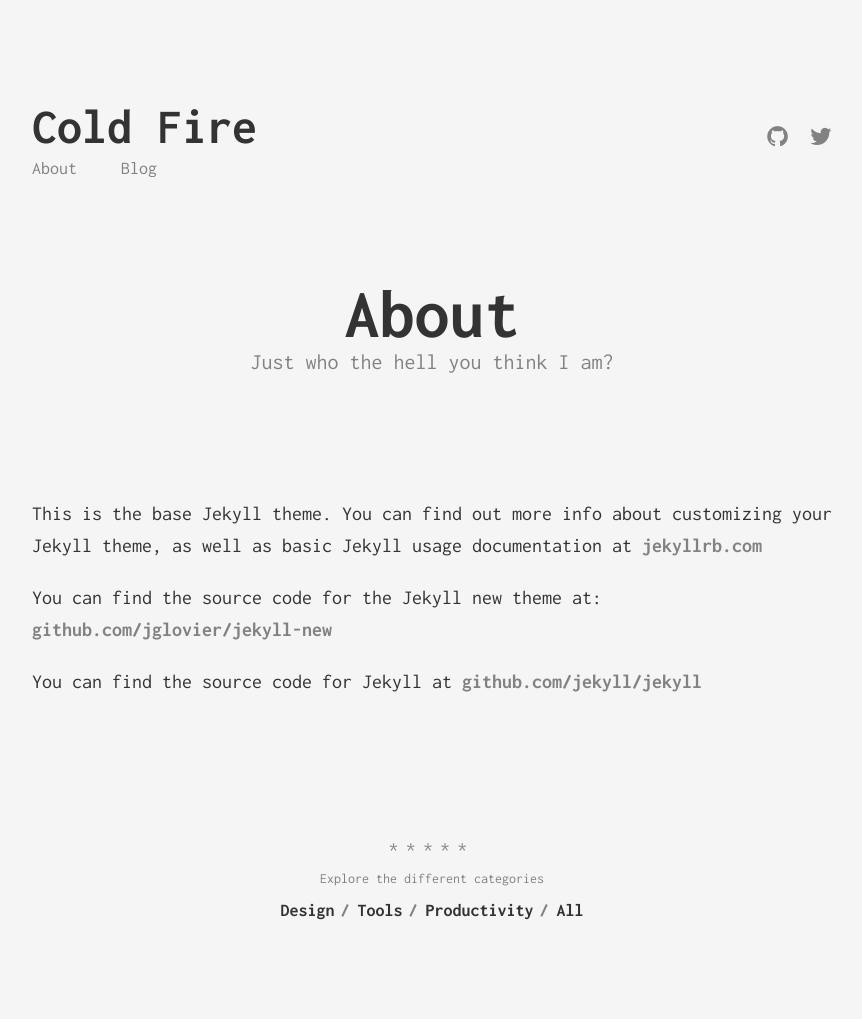
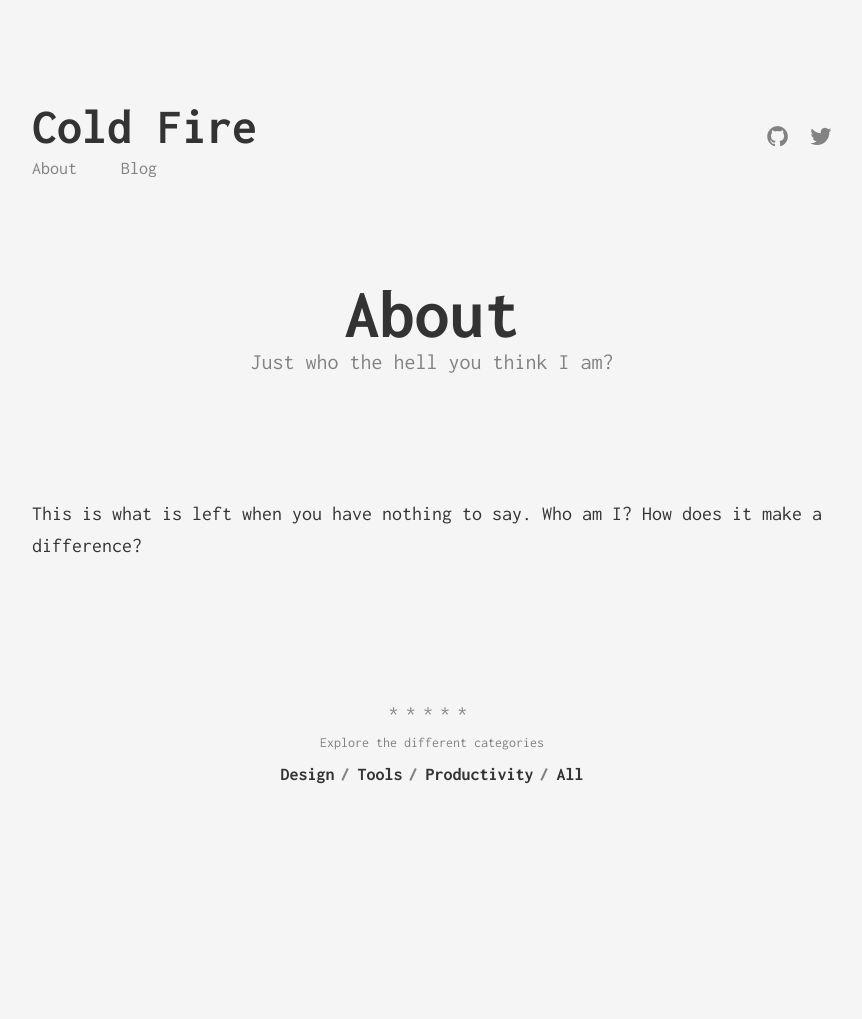
Before and after one commit to harshadptl/harshadptl.github.io, a Jekyll site: the page built from about.md, in a window 1280 px wide. Shown: the whole page, without its empty margins (208-1070 px from the left). Built offline with Jekyll 4.4.1, drawn with Linux system fonts in a browser that asks for light colours; after the commit the page ends 900 px from its top, so only the background shows below that.

Commit message:
updated about me

```diff
--- a/about.md
+++ b/about.md
@@ -5,8 +5,4 @@ subtitle: Just who the hell you think I am?
 permalink: /about/
 ---
 
-This is the base Jekyll theme. You can find out more info about customizing your Jekyll theme, as well as basic Jekyll usage documentation at [jekyllrb.com](http://jekyllrb.com/)
-
-You can find the source code for the Jekyll new theme at: [github.com/jglovier/jekyll-new](https://github.com/jglovier/jekyll-new)
-
-You can find the source code for Jekyll at [github.com/jekyll/jekyll](https://github.com/jekyll/jekyll)
+This is what is left when you have nothing to say. Who am I? How does it make a difference?
```
